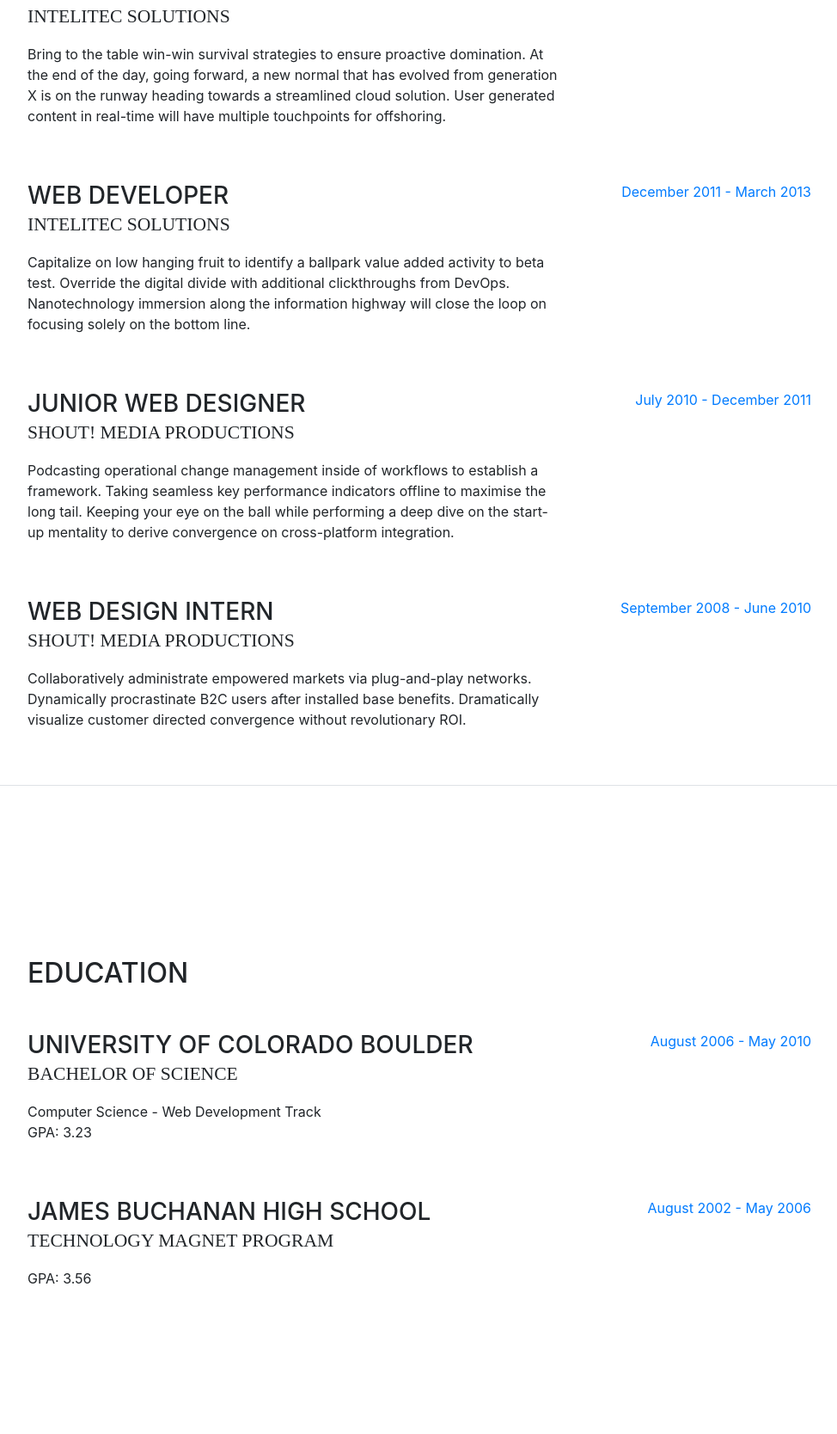
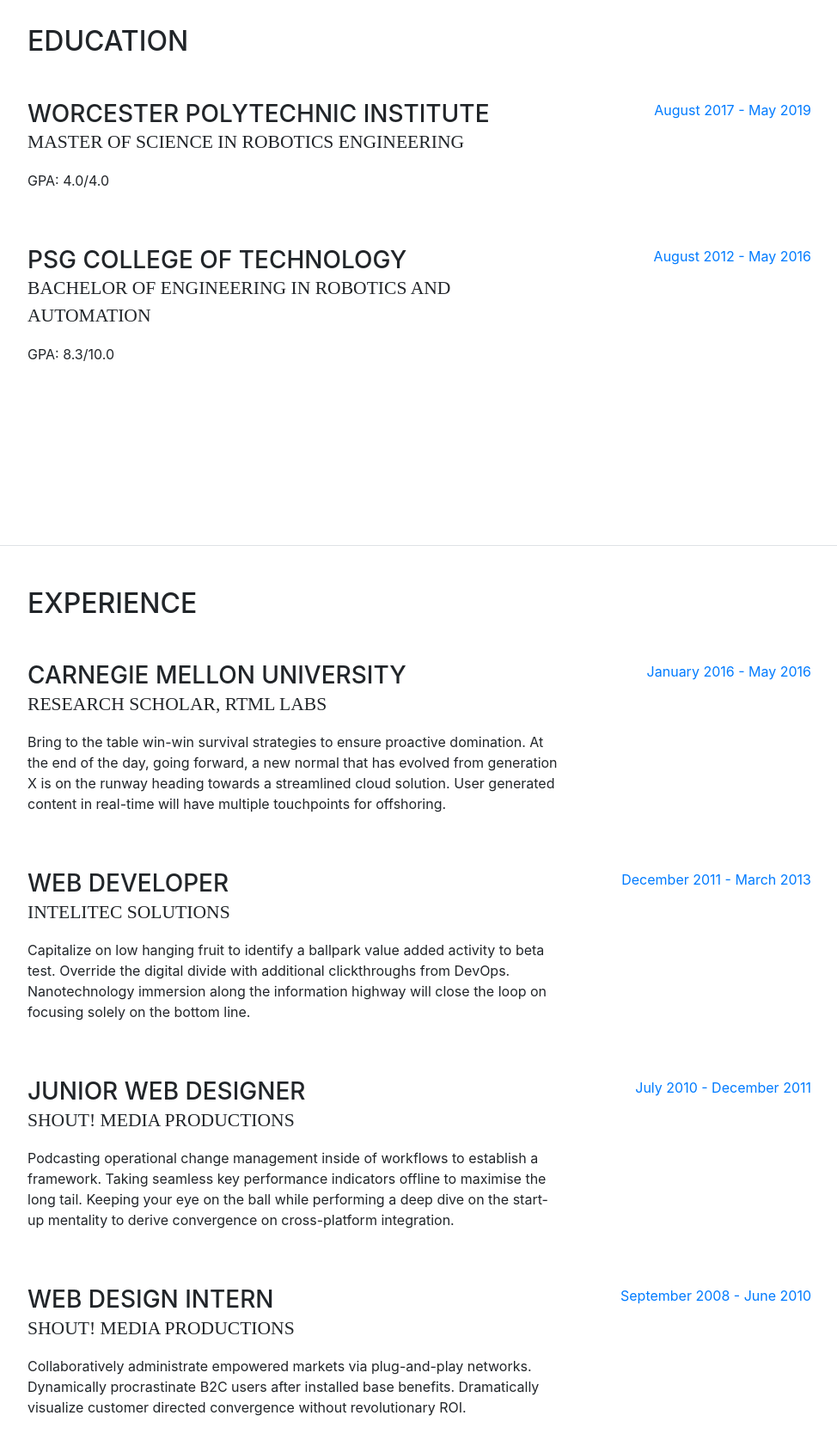
Before and after one commit to shakthisharavanan/shakthisharavanan.github.io, a website with bundled scripts: page index.html in a window 1280 px wide. Shown: the part 965-2633 px from the top of the page at 86% size, without its empty margins (288-1262 px from the left). Built offline with nearby package versions, Linux system fonts and the light colour scheme; a web font is replaced by a local one.

Commit message:
some more changes

```diff
--- a/index.html
+++ b/index.html
@@ -46,7 +46,7 @@
             <a class="nav-link js-scroll-trigger" href="#education">Education</a>
           </li>
           <li class="nav-item">
-            <a class="nav-link js-scroll-trigger" href="#experience">Research Experience</a>
+            <a class="nav-link js-scroll-trigger" href="#experience">Experience</a>
           </li>
           <li class="nav-item">
             <a class="nav-link js-scroll-trigger" href="#skills">Skills</a>
@@ -109,18 +109,48 @@
         </div>
       </section>
 
+      <section class="resume-section p-3 p-lg-5 d-flex flex-column" id="education">
+        <div class="my-auto">
+          <h2 class="mb-5">Education</h2>
+
+          <div class="resume-item d-flex flex-column flex-md-row mb-5">
+            <div class="resume-content mr-auto">
+              <h3 class="mb-0">Worcester Polytechnic Institute</h3>
+              <div class="subheading mb-3">Master of Science in Robotics Engineering</div>
+              <!-- <div>Robotics Engineering</div> -->
+              <p>GPA: 4.0/4.0</p>
+            </div>
+            <div class="resume-date text-md-right">
+              <span class="text-primary">August 2017 - May 2019</span>
+            </div>
+          </div>
+
+          <div class="resume-item d-flex flex-column flex-md-row">
+            <div class="resume-content mr-auto">
+              <h3 class="mb-0">PSG College of Technology</h3>
+              <div class="subheading mb-3">Bachelor of Engineering in Robotics and Automation</div>
+              <p>GPA: 8.3/10.0</p>
+            </div>
+            <div class="resume-date text-md-right">
+              <span class="text-primary">August 2012 - May 2016</span>
+            </div>
+          </div>
+
+        </div>
+      </section>
+
       <section class="resume-section p-3 p-lg-5 d-flex flex-column" id="experience">
         <div class="my-auto">
           <h2 class="mb-5">Experience</h2>
 
           <div class="resume-item d-flex flex-column flex-md-row mb-5">
             <div class="resume-content mr-auto">
-              <h3 class="mb-0">Senior Web Developer</h3>
-              <div class="subheading mb-3">Intelitec Solutions</div>
+              <h3 class="mb-0">carnegie Mellon University</h3>
+              <div class="subheading mb-3">Research Scholar, RTML Labs</div>
               <p>Bring to the table win-win survival strategies to ensure proactive domination. At the end of the day, going forward, a new normal that has evolved from generation X is on the runway heading towards a streamlined cloud solution. User generated content in real-time will have multiple touchpoints for offshoring.</p>
             </div>
             <div class="resume-date text-md-right">
-              <span class="text-primary">March 2013 - Present</span>
+              <span class="text-primary">January 2016 - May 2016</span>
             </div>
           </div>
 
@@ -159,36 +189,6 @@
 
         </div>
 
-      </section>
-
-      <section class="resume-section p-3 p-lg-5 d-flex flex-column" id="education">
-        <div class="my-auto">
-          <h2 class="mb-5">Education</h2>
-
-          <div class="resume-item d-flex flex-column flex-md-row mb-5">
-            <div class="resume-content mr-auto">
-              <h3 class="mb-0">University of Colorado Boulder</h3>
-              <div class="subheading mb-3">Bachelor of Science</div>
-              <div>Computer Science - Web Development Track</div>
-              <p>GPA: 3.23</p>
-            </div>
-            <div class="resume-date text-md-right">
-              <span class="text-primary">August 2006 - May 2010</span>
-            </div>
-          </div>
-
-          <div class="resume-item d-flex flex-column flex-md-row">
-            <div class="resume-content mr-auto">
-              <h3 class="mb-0">James Buchanan High School</h3>
-              <div class="subheading mb-3">Technology Magnet Program</div>
-              <p>GPA: 3.56</p>
-            </div>
-            <div class="resume-date text-md-right">
-              <span class="text-primary">August 2002 - May 2006</span>
-            </div>
-          </div>
-
-        </div>
       </section>
 
       <section class="resume-section p-3 p-lg-5 d-flex flex-column" id="skills">
```
